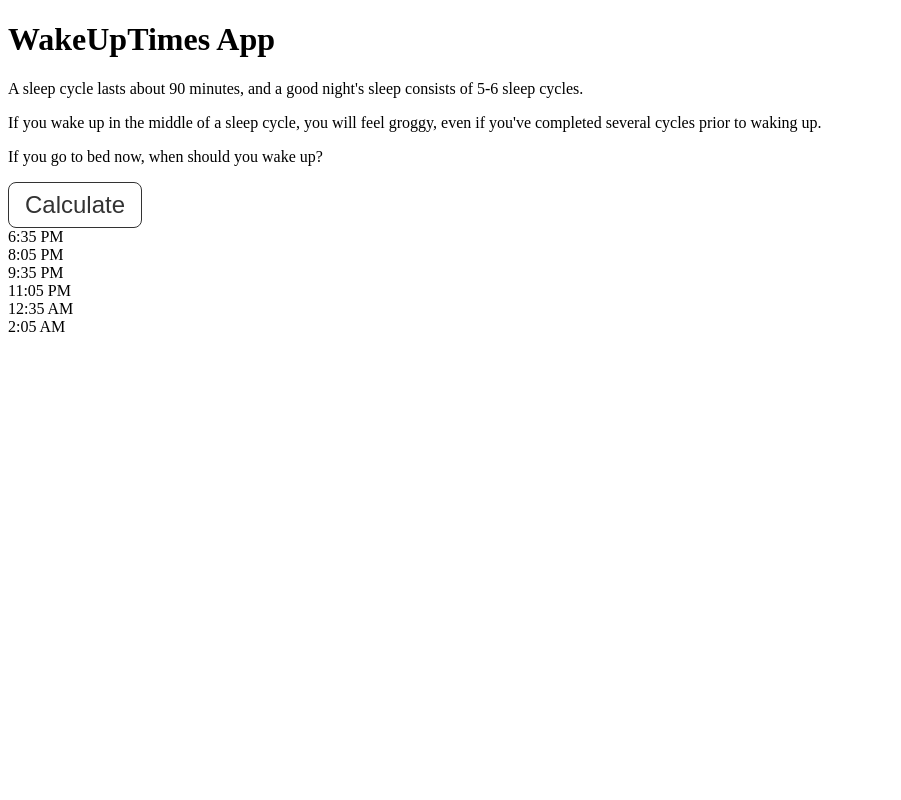
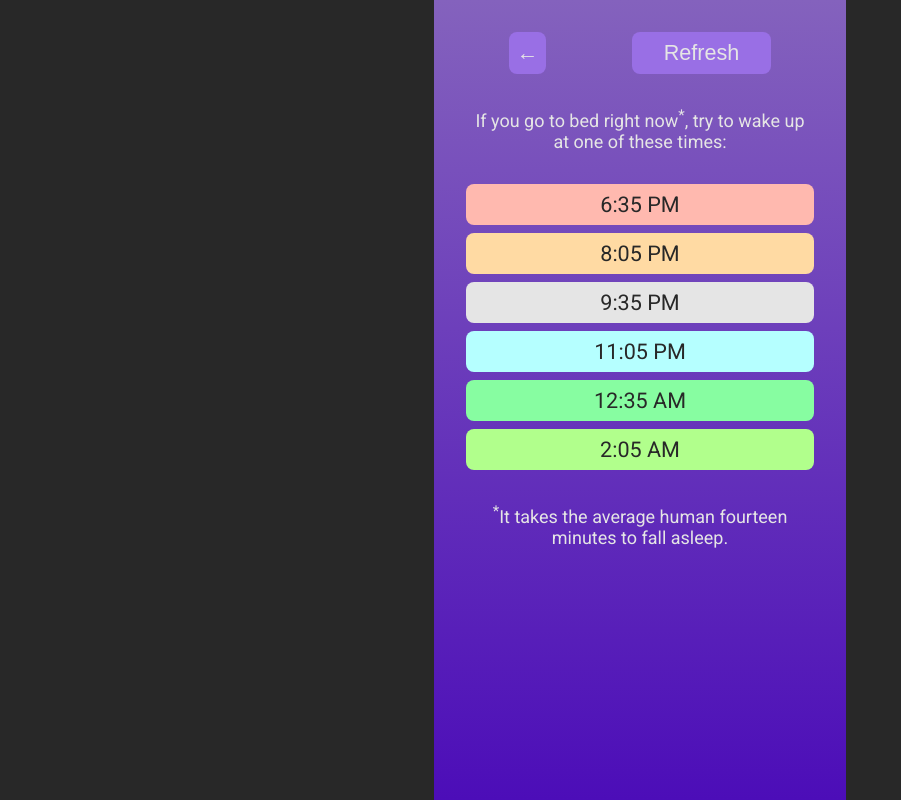
Before and after one commit to ccheun28/wakeuptimes-app, a plain HTML site: page index.html in a window 1280 px wide. Both pictures are taken after a click on the button "Calculate". Shown: the whole page, without its empty margins (0-901 px from the left). Drawn offline with Linux system fonts and the light colour scheme.

Commit message:
finish class 2 material

```diff
--- /dev/null
+++ b/index.css
@@ -0,0 +1,150 @@
+html {
+  box-sizing: border-box;
+  font-size: 16px;
+  height: 100%;
+  font-family: "Roboto", sans-serif;
+  background-color: #282828;
+  color: #e5e5e5;
+}
+
+*,
+*:before,
+*:after {
+  box-sizing: inherit;
+}
+
+body,
+h1,
+h2,
+h3,
+h4,
+h5,
+h6,
+p,
+ol,
+ul {
+  margin: 0;
+  padding: 0;
+  font-weight: normal;
+}
+
+ol,
+ul {
+  list-style: none;
+}
+
+img {
+  max-width: 80%;
+  height: auto;
+  transform: rotate(-25deg);
+}
+
+button {
+  margin: auto;
+  border: none;
+  outline: none;
+  border-radius: 0.5rem;
+  background: #996fe5;
+  color: #e5e5e5;
+  font-size: larger;
+}
+
+button:hover {
+  opacity: 90%;
+}
+
+button:active {
+  transform: scale(0.98);
+}
+
+#app {
+  display: flex;
+  flex-direction: column;
+  justify-content: space-between;
+  align-items: center;
+  text-align: center;
+  gap: 2rem;
+  max-width: 412px;
+  margin: 0 auto;
+  min-height: 100vh;
+  /* padding: 1rem; */
+  background: linear-gradient(#8462bd, #4c0db8);
+  background-repeat: no-repeat;
+  font-size: large;
+}
+
+#prompt-section {
+  display: flex;
+  flex-direction: column;
+  gap: 2rem;
+  padding: 2rem;
+}
+
+#result-section {
+  display: flex;
+  flex-direction: column;
+  gap: 2rem;
+  padding: 2rem;
+}
+
+.button-group {
+  display: flex;
+  justify-content: space-between;
+  flex-wrap: wrap;
+}
+
+#calc-btn {
+  padding: 0.5rem 2rem 0.5rem 2rem;
+}
+
+#refresh-btn {
+  padding: 0.5rem 2rem 0.5rem 2rem;
+}
+
+#return-btn {
+  padding: 0.5rem;
+}
+
+#img-container {
+  display: flex;
+  justify-content: flex-start;
+  align-items: flex-end;
+  overflow: hidden;
+}
+
+#wakeup-hours-div {
+  display: flex;
+  flex-direction: column;
+  gap: 0.5rem;
+}
+
+.cycle {
+  background-color: #e5e5e5;
+  color: #282828;
+  padding: 0.5rem;
+  border-radius: 0.5rem;
+  font-size: larger;
+}
+
+#cycle-1 {
+  background: #ffb9af;
+}
+#cycle-2 {
+  background: #ffdaa3;
+}
+#cycle-3 {
+  background: #e5e5e5;
+}
+#cycle-4 {
+  background: #b5ffff;
+}
+#cycle-5 {
+  background: #87fda1;
+}
+#cycle-6 {
+  background: #b1ff8c;
+}
+
+.hidden {
+  display: none !important;
+}
--- a/index.html
+++ b/index.html
@@ -1,26 +1,62 @@
 <!DOCTYPE html>
-<html>
+<html lang="en-us">
   <head>
+    <meta charset="UTF-8" />
+    <meta name="viewport" content="width=device-width, initial-scale=1.0" />
+    <link rel="icon" type="image/x-icon" href="favicon.png" />
     <title>WakeUpTimes App</title>
-    <link href="style.css" rel ="stylesheet" type="text/css">
+    <link
+      href="https://fonts.googleapis.com/css?family=Roboto"
+      rel="stylesheet"
+    />
+    <link rel="stylesheet" href="index.css" />
   </head>
   <body>
+    <main id="app">
+      <section id="prompt-section">
         <h1>WakeUpTimes App</h1>
-    <p class="header">
-      A sleep cycle lasts about 90 minutes, and a good night's sleep consists of
-      5-6 sleep cycles.
+        <p>
+          A sleep cycle lasts about 90 minutes, and a good night's sleep
+          consists of 5-6 sleep cycles.
         </p>
         <p>
-      If you wake up in the middle of a sleep cycle, you will feel groggy, even
-      if you've completed several cycles prior to waking up.
+          If you wake up in the middle of a sleep cycle, you will feel groggy,
+          even if you've completed several cycles prior to waking up.
         </p>
         <p>If you go to bed now, when should you wake up?</p>
         <button id="calc-btn">Calculate</button>
+      </section>
+
+      <div id="img-container">
+        <img src="moon.png" alt="Sleep Cycle" />
+      </div>
+
+      <section id="result-section" class="hidden">
+        <div class="button-group">
+          <button id="return-btn">←</button>
+          <button id="refresh-btn">Refresh</button>
+        </div>
+
+        <p>
+          If you go to bed right now<sup>*</sup>, try to wake up at one of these
+          times:
+        </p>
 
         <div id="wakeup-hours-div" class="wakeup-hours">
-
+          <div id="cycle-1" class="cycle">12:15 AM</div>
+          <div id="cycle-2" class="cycle">1:45 AM</div>
+          <div id="cycle-3" class="cycle">3:15 AM</div>
+          <div id="cycle-4" class="cycle">4:45 AM</div>
+          <div id="cycle-5" class="cycle">6:15 AM</div>
+          <div id="cycle-6" class="cycle">7:45 AM</div>
         </div>
 
+        <p>
+          <sup>*</sup>It takes the average human fourteen minutes to fall
+          asleep.
+        </p>
+      </section>
+    </main>
     <script src="index.js"></script>
   </body>
 </html>
--- a/index.js
+++ b/index.js
@@ -1,43 +1,38 @@
-function handleClick(){
+const clcBtn = document.getElementById("calc-btn");
+const refreshBtn = document.getElementById("refresh-btn");
+const returnBtn = document.getElementById("return-btn");
+const wakeUpHoursDiv = document.getElementById("wakeup-hours-div");
+const promptSection = document.getElementById("prompt-section");
+const imageContainer = document.getElementById("img-container");
+const resultSection = document.getElementById("result-section");
+
+clcBtn.addEventListener("click", calcWakeUpTimes);
+refreshBtn.addEventListener("click", calcWakeUpTimes);
+returnBtn.addEventListener("click", () => {
+  promptSection.classList.remove("hidden");
+  imageContainer.classList.remove("hidden");
+  resultSection.classList.add("hidden");
+});
+
+function calcWakeUpTimes() {
   const fallAsleepTime = new Date();
   fallAsleepTime.setMinutes(fallAsleepTime.getMinutes() + 14);
-  console.log(
-    "You will fall sleep at",
-    fallAsleepTime.toLocaleTimeString("en-US", {
-      timeStyle: "short",
-    })
-  );
-
-
 
   const wakeUpTime = new Date(fallAsleepTime);
-  //const wakeUpTimes = [];
-
-  const allCycles = document.getElementById("wakeup-hours-div");
-  allCycles.innerHTML = "";
-
+  wakeUpHoursDiv.innerHTML = "";
   for (let i = 1; i <= 6; i++) {
     wakeUpTime.setMinutes(wakeUpTime.getMinutes() + 90);
     const wakeUpTimeString = wakeUpTime.toLocaleTimeString("en-US", {
       timeStyle: "short",
     });
-    //wakeUpTimes.push(wakeUpTimeString);
-    //const thisCycle = document.getElementById("cycle-" + i)
-    //thisCycle.textContent = wakeUpTimeString;
-
     const cycleDiv = document.createElement("div");
-    cycleDiv.id = "cycle-"+i;
-    cycleDiv.textContent=wakeUpTimeString;
-
-    allCycles.appendChild(cycleDiv);
+    cycleDiv.classList.add("cycle");
+    cycleDiv.setAttribute("id", `cycle-${i}`);
+    cycleDiv.textContent = wakeUpTimeString;
+    wakeUpHoursDiv.appendChild(cycleDiv);
   }
 
-  //console.log("Wake-up times:", wakeUpTimes.join(", "));
+  promptSection.classList.add("hidden");
+  imageContainer.classList.add("hidden");
+  resultSection.classList.remove("hidden");
 }
-
-
-const calcBtn = document.getElementById("calc-btn");
-
-console.log(calcBtn);
-
-calcBtn.onclick = handleClick;
--- a/style.css
+++ /dev/null
@@ -1,24 +0,0 @@
-#calc-btn {
-    font-size: 1.5rem;
-    padding: 0.5rem 1rem;
-    border-radius: 0.5rem;
-    border: 1px solid #333;
-    background-color: #fff;
-    color: #333;
-    cursor: pointer;
-  }
-
-  #calc-btn:hover {
-    background-color: #333;
-    color: #fff;
-  }
-
-  .cycle {
-    font-size: 1.5rem;
-    padding: 0.5rem 1rem;
-    border-radius: 0.5rem;
-    border: 1px solid #333;
-    background-color: #fff;
-    color: #333;
-    margin: 0.5rem;
-  }
```
Also changed, not shown: favicon.png (added), moon.png (added), 1 other file. Lines whose indentation alone changed are shown as unchanged.
